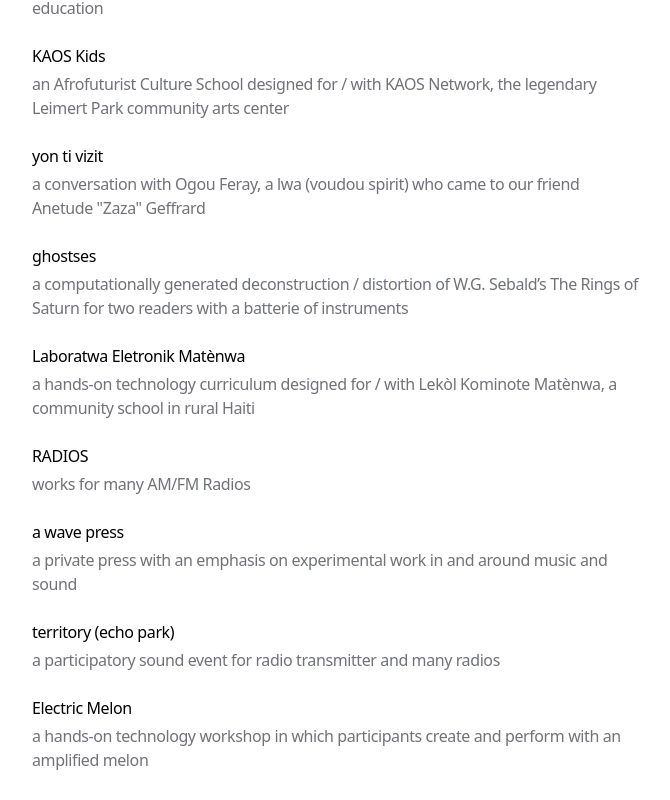
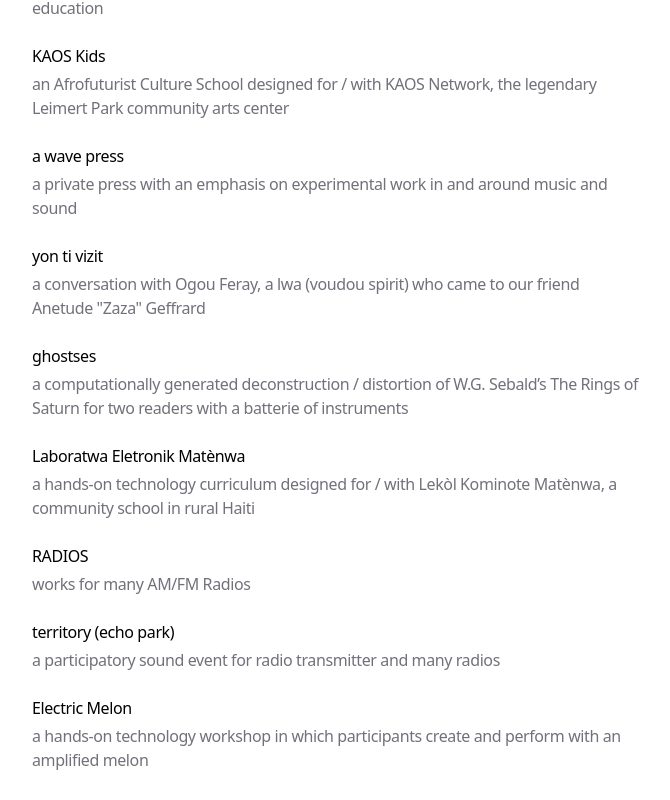
Before and after one commit to caseyanderson/caseyanderson.work, a Next.js app: page / in a window 1280 px wide. Shown: the part 412-1212 px from the top of the page, without its empty margins (304-974 px from the left). Built offline with nearby package versions, Linux system fonts and the light colour scheme.

Commit message:
awp is now grouped with other current work pages

```diff
--- a/app/data.ts
+++ b/app/data.ts
@@ -90,33 +90,33 @@
         uid: 'blog-2',
     },
     {
+        title: 'a wave press',
+        description: 'a private press with an emphasis on experimental work in and around music and sound',
+        link: '/blog/awavepress',
+        uid: 'blog-3',
+    },
+    {
         title: 'yon ti vizit',
         description: 'a conversation with Ogou Feray, a lwa (voudou spirit) who came to our friend Anetude "Zaza" Geffrard',
         link: '/blog/yon-ti-vizit',
-        uid: 'blog-3',
+        uid: 'blog-4',
     },
     {
         title: 'ghostses',
         description: 'a computationally generated deconstruction / distortion of W.G. Sebald’s The Rings of Saturn for two readers with a batterie of instruments',
         link: '/blog/ghostses',
-        uid: 'blog-4',
+        uid: 'blog-5',
     },
     {
         title: 'Laboratwa Eletronik Matènwa',
         description: 'a hands-on technology curriculum designed for / with Lekòl Kominote Matènwa, a community school in rural Haiti',
         link: '/blog/laboratwa-eletroknik-matnewa',
-        uid: 'blog-5',
+        uid: 'blog-6',
     },
         {
         title: 'RADIOS',
         description: 'works for many AM/FM Radios',
         link: '/blog/RADIOS',
-        uid: 'blog-6',
-    },
-    {
-        title: 'a wave press',
-        description: 'a private press with an emphasis on experimental work in and around music and sound',
-        link: '/blog/awavepress',
         uid: 'blog-7',
     },
     {
```
